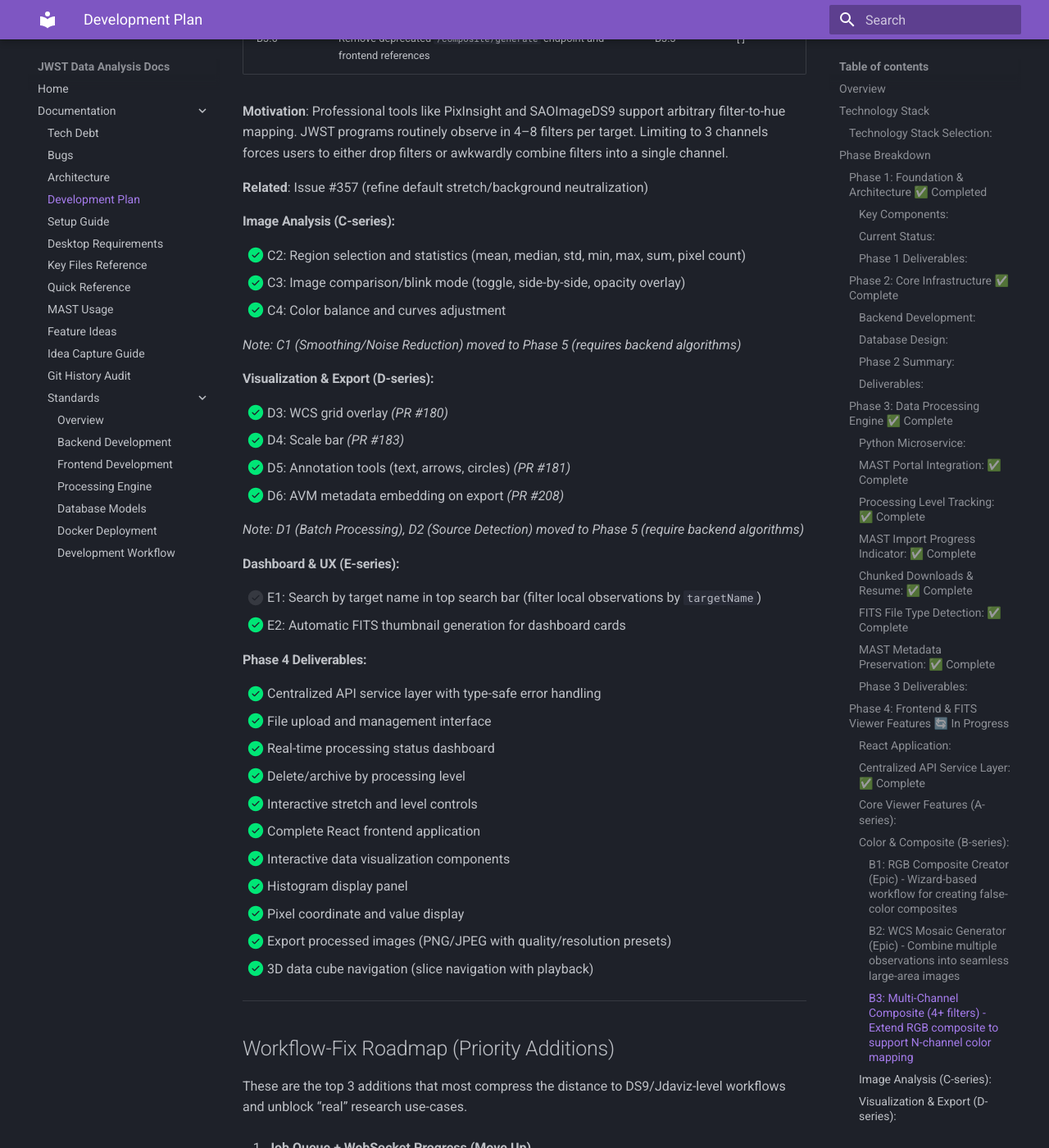
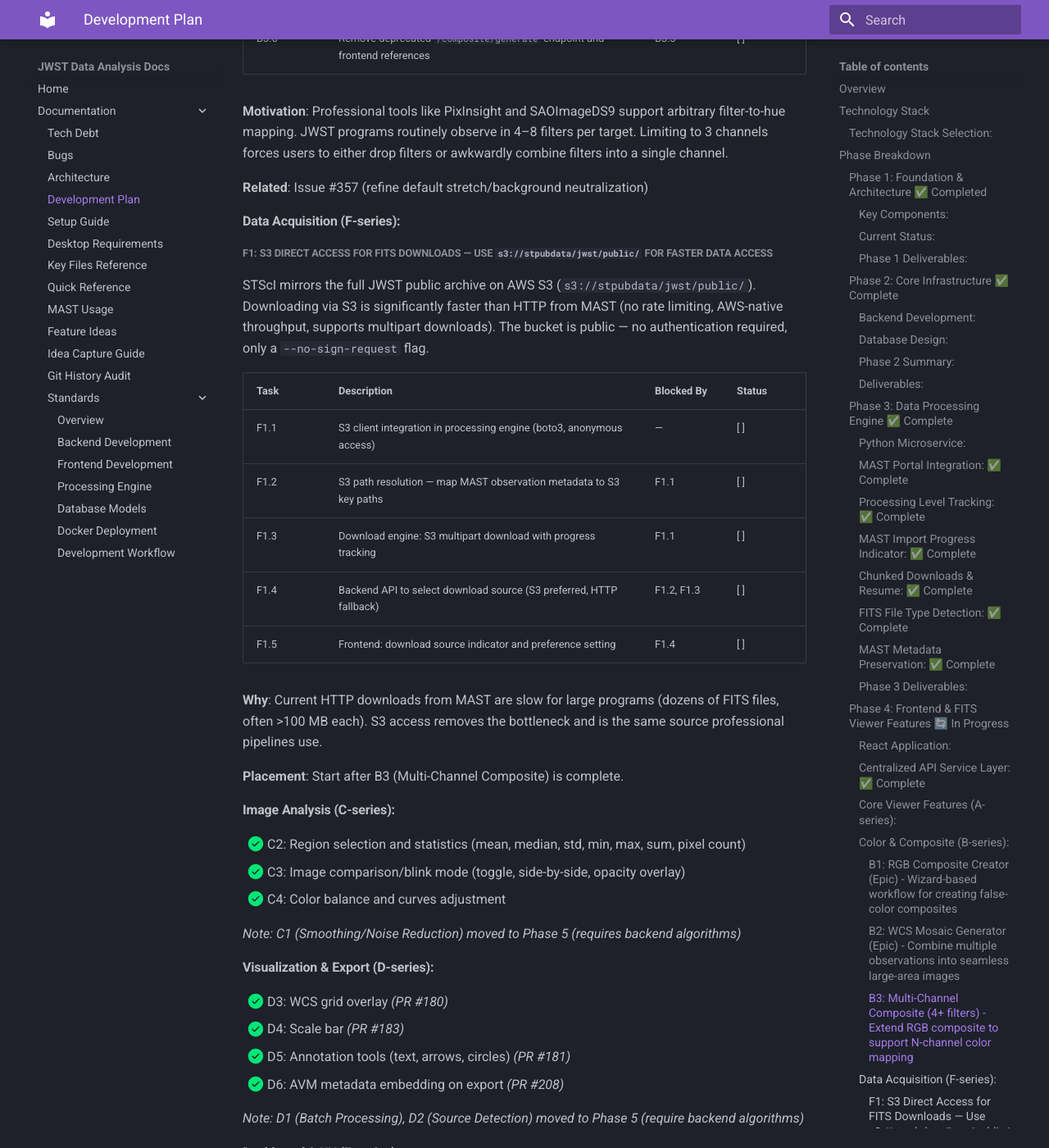
Before and after one commit to Snoww3d/jwst-data-analysis, an MkDocs documentation site: the page built from docs/development-plan.md, in a window 1280 px wide and 1400 px high, scrolled down 8230 px. Shown: the whole window at 82% size. Built offline with MkDocs 1.6.1 and Material for MkDocs 9.7.7, drawn with Linux system fonts in a browser that asks for light colours.

Commit message:
docs: add F1 S3 direct access epic to development plan (#362)
Add new Data Acquisition (F-series) section with F1: S3 Direct Access
for FITS Downloads, using the public STScI S3 bucket
(s3://stpubdata/jwst/public/) for faster data acquisition. Planned to
start after B3 (Multi-Channel Composite) completes.

Co-authored-by: Claude Opus 4.6 <noreply@anthropic.com>

```diff
--- a/docs/development-plan.md
+++ b/docs/development-plan.md
@@ -263,6 +263,24 @@ NASA's published JWST composites typically use 4–6 filters mapped to distinct
 
 **Related**: Issue #357 (refine default stretch/background neutralization)
 
+#### **Data Acquisition (F-series):**
+
+##### **F1: S3 Direct Access for FITS Downloads** — Use `s3://stpubdata/jwst/public/` for faster data access
+
+STScI mirrors the full JWST public archive on AWS S3 (`s3://stpubdata/jwst/public/`). Downloading via S3 is significantly faster than HTTP from MAST (no rate limiting, AWS-native throughput, supports multipart downloads). The bucket is public — no authentication required, only a `--no-sign-request` flag.
+
+| Task   | Description                                                                     | Blocked By   | Status   |
+| ------ | ------------------------------------------------------------------------------- | ------------ | -------- |
+| F1.1   | S3 client integration in processing engine (boto3, anonymous access)            | —            | [ ]      |
+| F1.2   | S3 path resolution — map MAST observation metadata to S3 key paths              | F1.1         | [ ]      |
+| F1.3   | Download engine: S3 multipart download with progress tracking                   | F1.1         | [ ]      |
+| F1.4   | Backend API to select download source (S3 preferred, HTTP fallback)             | F1.2, F1.3   | [ ]      |
+| F1.5   | Frontend: download source indicator and preference setting                      | F1.4         | [ ]      |
+
+**Why**: Current HTTP downloads from MAST are slow for large programs (dozens of FITS files, often >100 MB each). S3 access removes the bottleneck and is the same source professional pipelines use.
+
+**Placement**: Start after B3 (Multi-Channel Composite) is complete.
+
 #### **Image Analysis (C-series):**
 
 - [x] C2: Region selection and statistics (mean, median, std, min, max, sum, pixel count)
```
